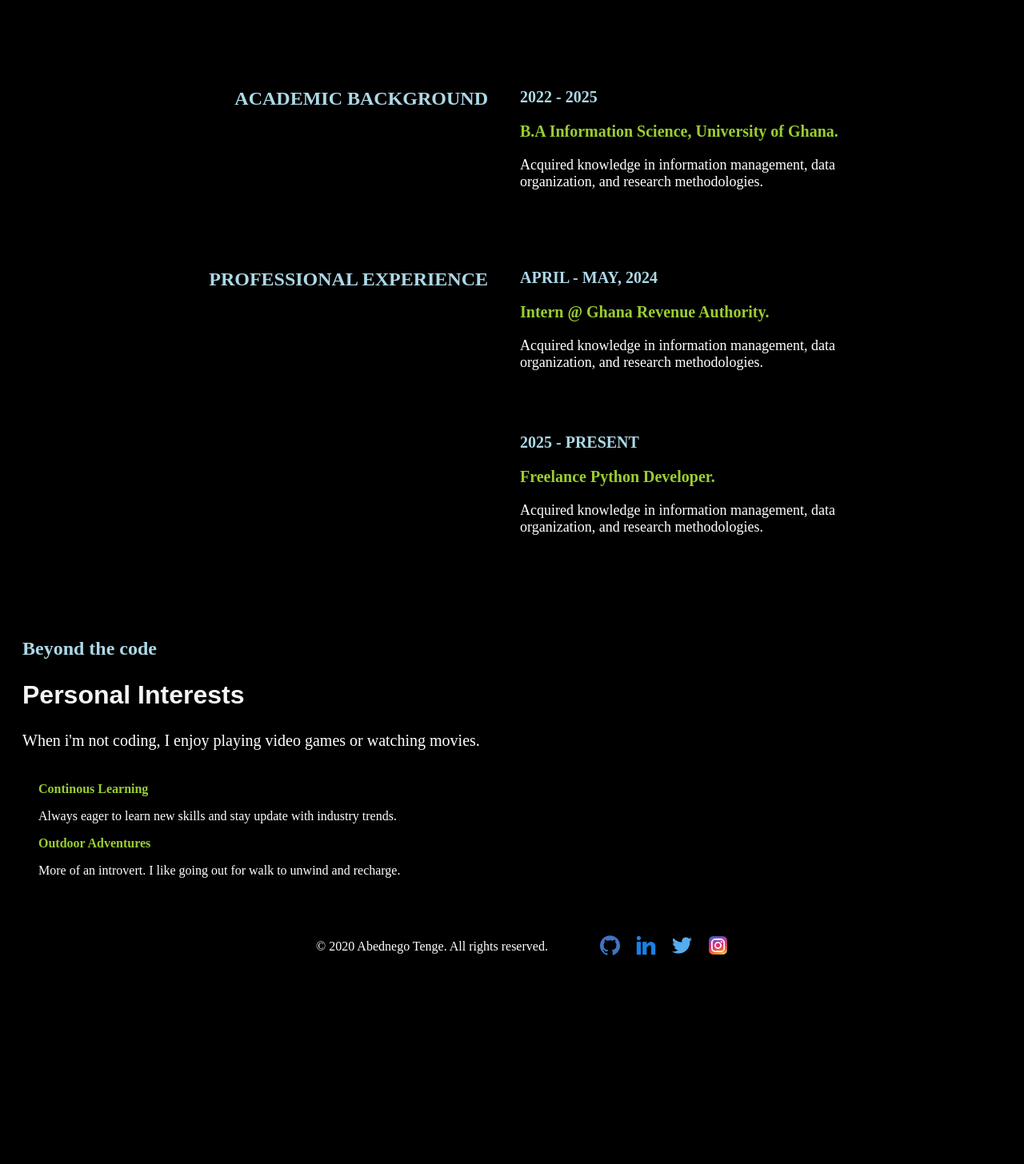
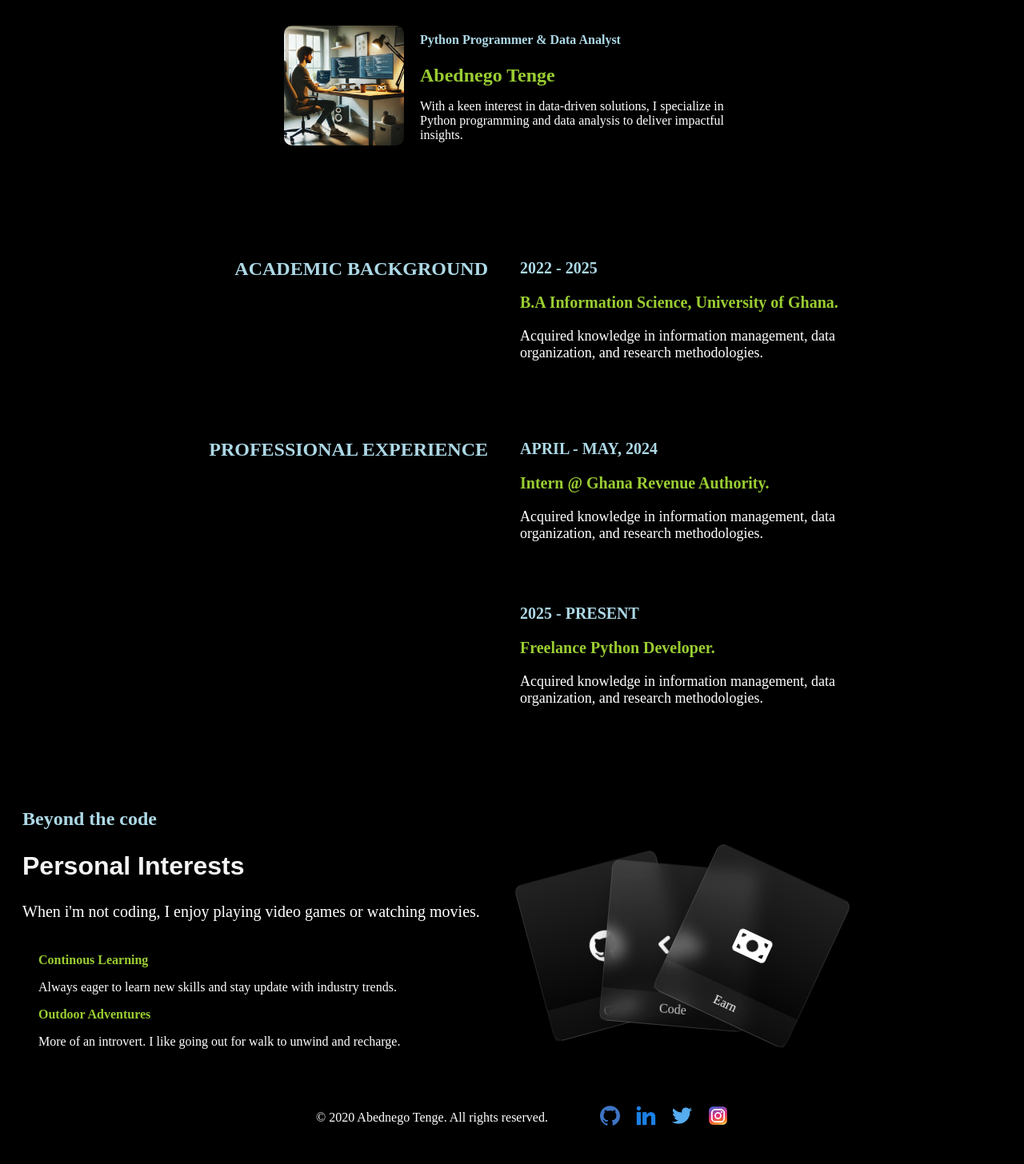
Before and after one commit to AbednegoTenge/PortfolioWebsite, a Flask app: template templates/about.html in a window 1280 px wide. Shown: the part 58-1514 px from the top of the page at 80% size. Before the commit the page ends 1253 px from the top, so only its background shows below. Run offline with Flask 3, Linux system fonts and the light colour scheme; the template is opened without the code that fills it: most values are stand-ins (such as "Sample title", 1, 10 or a date in 2020); parts of the project's set-up code (start-up, migrations or seed data) failed here and were passed over.

Commit message:
finalising the about page

```diff
--- a/main.py
+++ b/main.py
@@ -1,6 +1,11 @@
-from flask import Flask, render_template
+from flask import Flask, render_template, request
+from smtplib import SMTP
+import os
 
 app = Flask(__name__)
+
+EMAIL = os.environ.get('email')
+PASSWORD = os.environ.get('password')
 
 @app.route("/")
 def home():
@@ -10,8 +15,23 @@ def home():
 def about():
     return render_template('about.html')
 
-@app.route("/contact")
+@app.route("/contact", method=['GET', 'POST'])
 def contact():
+    if request.method == "POST":
+        email = request.form.get('email')
+        message = request.form.get('message')
+        subject = request.form.get('subject')
+        send_message = f"Subject: {subject}/n/n{message}"
+        try:
+            with SMTP("smtp.gmail.com", port=587) as connection:
+                connection.starttls()
+                connection.login(EMAIL, PASSWORD)
+                connection.send_message(from_addr=EMAIL,
+                                        to_addrs=email,
+                                        msg=send_message
+                                        )
+        except Exception as e:
+            print(e)
     return render_template('contact.html')
 
 
--- a/static/css/style.css
+++ b/static/css/style.css
@@ -82,7 +82,7 @@ header a:active{
 }
 
 .container h1{
-    color: white;
+    color: yellowgreen;
     font-size: 50px;
     text-align: center;
     margin-top: 50px;
@@ -150,7 +150,7 @@ header a:active{
     display: flex;
     justify-content: center;
     align-items: center;
-    color: white;
+    color: yellowgreen;
 }
 
 .card-container {
@@ -262,12 +262,24 @@ header a:active{
 }
 
 .cone{
+    box-shadow: 0 4px 8px rgba(0, 0, 0, 0.1);
+    border-radius: 10px;
     display: grid;
     grid-template-columns: 1fr 1fr;
     width: 80%;
     flex-direction: column;
     gap: 20px;
     padding: 20px;
+    opacity: 0;
+    transform: translateY(50px);
+    animation: fadeInUp 3s forwards;
+}
+
+@keyframes fadeInUp{
+    to{
+        opacity: 1;
+        transform: translateY(0);
+    }
 }
 
 .entry{
@@ -305,7 +317,7 @@ header a:active{
 }
 
 .leisure{
-    align-self: flex-start;
+    flex: 1;
     margin: 20px;
 }
 
@@ -318,3 +330,90 @@ header a:active{
     align-items: flex-start;
     display: flex;
 }
+
+.bucket{
+    display: flex; /* Ensures both elements are in a row */
+    align-items: flex-start; /* Aligns elements at the top */
+    gap: 70px;
+}
+
+.contain{
+    display: flex;
+    align-items: flex-end;
+    margin-top: 110px;
+    margin-left: 20px;
+}
+
+.contain .glass {
+position: relative;
+width: 180px;
+height: 200px;
+background: linear-gradient(#fff2, transparent);
+border: 1px solid rgba(255, 255, 255, 0.1);
+box-shadow: 0 25px 25px rgba(0, 0, 0, 0.25);
+display: flex;
+justify-content: center;
+align-items: center;
+transition: 0.5s;
+border-radius: 10px;
+margin: 0 -45px;
+backdrop-filter: blur(10px);
+transform: rotate(calc(var(--r) * 1deg));
+}
+
+.contain:hover .glass {
+transform: rotate(0deg);
+margin: 0 10px;
+}
+
+.contain .glass::before {
+content: attr(data-text);
+position: absolute;
+bottom: 0;
+width: 100%;
+height: 40px;
+background: rgba(255, 255, 255, 0.05);
+display: flex;
+justify-content: center;
+align-items: center;
+color: #fff;
+}
+
+.contain .glass svg {
+font-size: 2.5em;
+fill: #fff;
+}
+
+.profile-card {
+    display: flex;
+    align-items: center;
+    padding: 20px;
+    border-radius: 10px;
+    box-shadow: 0 4px 8px rgba(0, 0, 0, 0.1);
+    max-width: 600px;
+
+}
+.profile-card img {
+    width: 150px;
+    height: auto;
+    border-radius: 10px;
+    margin-right: 20px;
+
+}
+.profile-info {
+    max-width: 400px;
+
+}
+.profile-info h4{
+    color: lightblue;
+}
+
+.profile-info h2 {
+    margin: 0;
+    font-size: 24px;
+    color: yellowgreen;
+}
+
+.profile-info p {
+    color: white;
+}
--- a/templates/about.html
+++ b/templates/about.html
@@ -3,6 +3,16 @@
 
 
 {%block content%}
+<div class="footer">
+    <div class="profile-card">
+        <img src="/static/coder.webp" alt="Profile Picture">
+        <div class="profile-info">
+            <h4>Python Programmer & Data Analyst</h4>
+            <h2>Abednego Tenge</h2>
+            <p>With a keen interest in data-driven solutions, I specialize in Python programming and data analysis to deliver impactful insights.</p>
+        </div>
+    </div>
+</div>
 <div class="cover">
     <div class="basket">
         <div class="cone">
@@ -31,6 +41,7 @@
             </div>
         </div>
     </div>
+    <div class="bucket">
         <div class="leisure">
             <h2 class="hobbies">Beyond the code</h2>
             <h2 style="color: whitesmoke; font-family: Arial, Helvetica, sans-serif; font-size: xx-large;">Personal Interests</h2>
@@ -40,5 +51,29 @@
             <p style="margin-left: 20px; color: yellowgreen; font-weight: bolder;"><strong>Outdoor Adventures</strong></p>
             <p style="color: white; margin-left: 20px;">More of an introvert. I like going out for walk to unwind and recharge.</p>
         </div>
+        <div class="contain">
+            <div data-text="Github" style="--r:-15;" class="glass">
+            <svg viewBox="0 0 496 512" height="1em" xmlns="http://www.w3.org/2000/svg">
+                <path
+                d="M165.9 397.4c0 2-2.3 3.6-5.2 3.6-3.3.3-5.6-1.3-5.6-3.6 0-2 2.3-3.6 5.2-3.6 3-.3 5.6 1.3 5.6 3.6zm-31.1-4.5c-.7 2 1.3 4.3 4.3 4.9 2.6 1 5.6 0 6.2-2s-1.3-4.3-4.3-5.2c-2.6-.7-5.5.3-6.2 2.3zm44.2-1.7c-2.9.7-4.9 2.6-4.6 4.9.3 2 2.9 3.3 5.9 2.6 2.9-.7 4.9-2.6 4.6-4.6-.3-1.9-3-3.2-5.9-2.9zM244.8 8C106.1 8 0 113.3 0 252c0 110.9 69.8 205.8 169.5 239.2 12.8 2.3 17.3-5.6 17.3-12.1 0-6.2-.3-40.4-.3-61.4 0 0-70 15-84.7-29.8 0 0-11.4-29.1-27.8-36.6 0 0-22.9-15.7 1.6-15.4 0 0 24.9 2 38.6 25.8 21.9 38.6 58.6 27.5 72.9 20.9 2.3-16 8.8-27.1 16-33.7-55.9-6.2-112.3-14.3-112.3-110.5 0-27.5 7.6-41.3 23.6-58.9-2.6-6.5-11.1-33.3 2.6-67.9 20.9-6.5 69 27 69 27 20-5.6 41.5-8.5 62.8-8.5s42.8 2.9 62.8 8.5c0 0 48.1-33.6 69-27 13.7 34.7 5.2 61.4 2.6 67.9 16 17.7 25.8 31.5 25.8 58.9 0 96.5-58.9 104.2-114.8 110.5 9.2 7.9 17 22.9 17 46.4 0 33.7-.3 75.4-.3 83.6 0 6.5 4.6 14.4 17.3 12.1C428.2 457.8 496 362.9 496 252 496 113.3 383.5 8 244.8 8zM97.2 352.9c-1.3 1-1 3.3.7 5.2 1.6 1.6 3.9 2.3 5.2 1 1.3-1 1-3.3-.7-5.2-1.6-1.6-3.9-2.3-5.2-1zm-10.8-8.1c-.7 1.3.3 2.9 2.3 3.9 1.6 1 3.6.7 4.3-.7.7-1.3-.3-2.9-2.3-3.9-2-.6-3.6-.3-4.3.7zm32.4 35.6c-1.6 1.3-1 4.3 1.3 6.2 2.3 2.3 5.2 2.6 6.5 1 1.3-1.3.7-4.3-1.3-6.2-2.2-2.3-5.2-2.6-6.5-1zm-11.4-14.7c-1.6 1-1.6 3.6 0 5.9 1.6 2.3 4.3 3.3 5.6 2.3 1.6-1.3 1.6-3.9 0-6.2-1.4-2.3-4-3.3-5.6-2z"
+                ></path>
+            </svg>
+            </div>
+            <div data-text="Code" style="--r:5;" class="glass">
+            <svg viewBox="0 0 640 512" height="1em" xmlns="http://www.w3.org/2000/svg">
+                <path
+                d="M392.8 1.2c-17-4.9-34.7 5-39.6 22l-128 448c-4.9 17 5 34.7 22 39.6s34.7-5 39.6-22l128-448c4.9-17-5-34.7-22-39.6zm80.6 120.1c-12.5 12.5-12.5 32.8 0 45.3L562.7 256l-89.4 89.4c-12.5 12.5-12.5 32.8 0 45.3s32.8 12.5 45.3 0l112-112c12.5-12.5 12.5-32.8 0-45.3l-112-112c-12.5-12.5-32.8-12.5-45.3 0zm-306.7 0c-12.5-12.5-32.8-12.5-45.3 0l-112 112c-12.5 12.5-12.5 32.8 0 45.3l112 112c12.5 12.5 32.8 12.5 45.3 0s12.5-32.8 0-45.3L77.3 256l89.4-89.4c12.5-12.5 12.5-32.8 0-45.3z"
+                ></path>
+            </svg>
+            </div>
+            <div data-text="Earn" style="--r:25;" class="glass">
+            <svg viewBox="0 0 576 512" height="1em" xmlns="http://www.w3.org/2000/svg">
+                <path
+                d="M64 64C28.7 64 0 92.7 0 128V384c0 35.3 28.7 64 64 64H512c35.3 0 64-28.7 64-64V128c0-35.3-28.7-64-64-64H64zm64 320H64V320c35.3 0 64 28.7 64 64zM64 192V128h64c0 35.3-28.7 64-64 64zM448 384c0-35.3 28.7-64 64-64v64H448zm64-192c-35.3 0-64-28.7-64-64h64v64zM288 160a96 96 0 1 1 0 192 96 96 0 1 1 0-192z"
+                ></path>
+            </svg>
+            </div>
+        </div>
+    </div>
 </div>
 {%endblock%}
```
Lines whose indentation alone changed are shown as unchanged.
